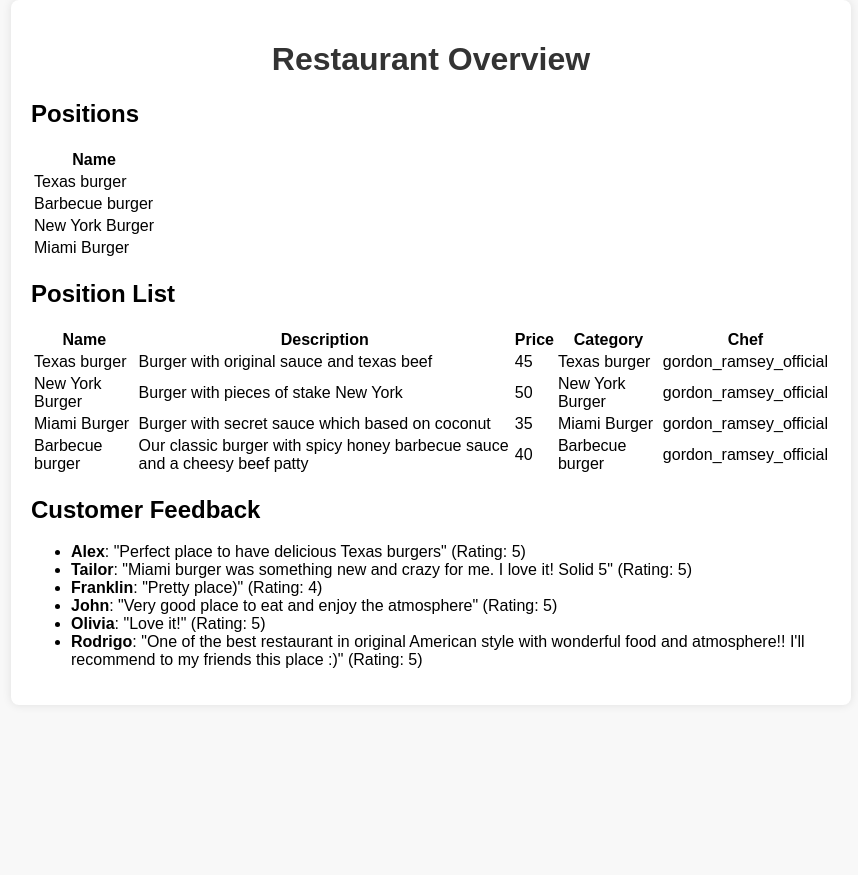
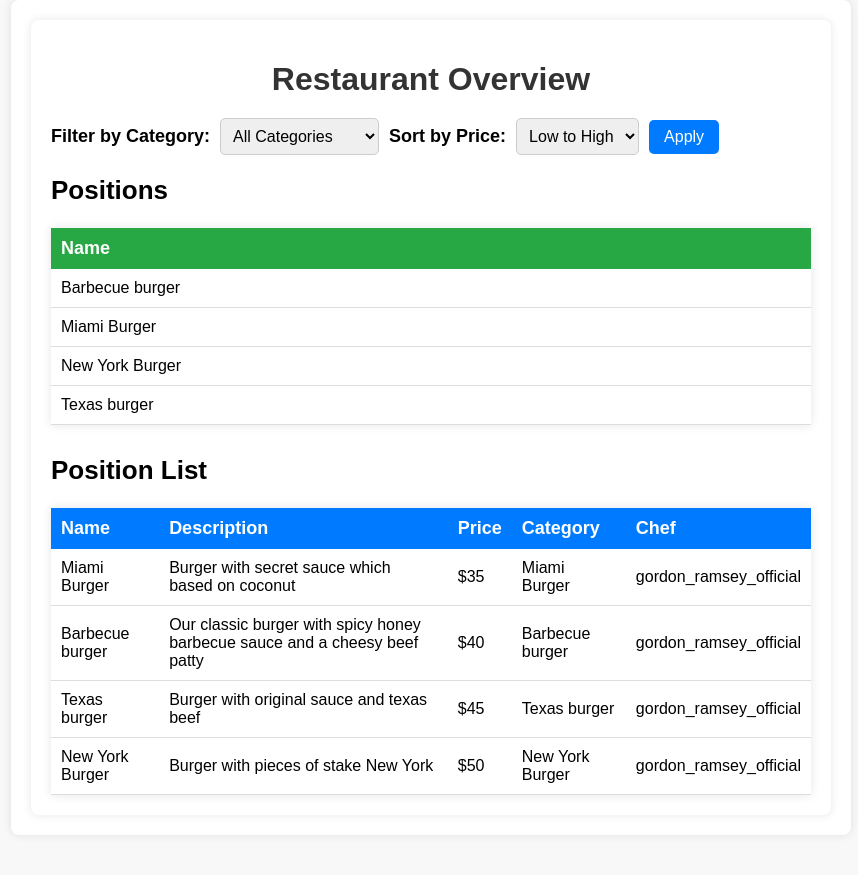
Before and after one commit to weuis/fast-food-web-restaurant, a Django app: page /restaurant_app/ in a window 1280 px wide. Shown: the part 81-956 px from the top of the page, without its empty margins (209-1067 px from the left). Before the commit the page ends 749 px from the top, so only its background shows below. Run offline with Django 5.2, Linux system fonts and the light colour scheme; data comes from the database, SQL or seed files in the repository; both versions use the stored data as it was after the commit; parts of the project's set-up code (start-up, migrations or seed data) failed here and were passed over.

Commit message:
Redesigned to more user-friendly home and menu templates

```diff
--- a/restaurant_app/urls.py
+++ b/restaurant_app/urls.py
@@ -18,6 +18,8 @@ urlpatterns = [
     path("feedback/", feedback_view, name="feedback"),
 
 
+
+
 ]
 
 app_name= "restaurant_app"
--- a/restaurant_app/views.py
+++ b/restaurant_app/views.py
@@ -12,14 +12,29 @@ from .models import (
 )
 
 def home_view(request: HttpRequest) -> HttpResponse:
-    positions = Position.objects.all()
-    position_list = PositionList.objects.all()
-    review = Feedback.objects.all()
+    positions = Position.objects.all().order_by('position_name')
+
+    reviews = Feedback.objects.all().order_by('-id')[:5]
+
+    category_id = request.GET.get('category_id')
+    sort_order = request.GET.get('sort', 'asc')
+
+    if category_id:
+        position_list = PositionList.objects.filter(category_id=category_id)
+    else:
+        position_list = PositionList.objects.all()
+
+    if sort_order == 'desc':
+        position_list = position_list.order_by('-price')
+    else:
+        position_list = position_list.order_by('price')
 
     context = {
         'positions': positions,
         'position_list': position_list,
-        'review': review
+        'reviews': reviews,
+        'selected_category': category_id,
+        'selected_sort': sort_order
     }
     return render(
         request,
@@ -62,7 +77,7 @@ def book_table_view(request: HttpRequest) -> HttpResponse:
         except ValueError:
             total_person = 0
 
-        if name and len(phone_number) == 10 and email and total_person > 0 and booking_data:
+        if total_person > 0 and booking_data:
             data = BookTable(name=name, phone_number=phone_number,
                              email=email, total_person=total_person,
                              booking_date=booking_data)
--- a/templates/restaurant_app/home.html
+++ b/templates/restaurant_app/home.html
@@ -3,54 +3,67 @@
 {% block title %}Home - Restaurant Overview{% endblock %}
 
 {% block content %}
-    <h1>Restaurant Overview</h1>
+<div class="container" style="max-width: 900px; margin: auto; padding: 20px;">
+    <h1 style="text-align: center; font-size: 32px; margin-bottom: 20px;">Restaurant Overview</h1>
 
-    <h2>Positions</h2>
-    <table>
-        <tr>
-            <th>Name</th>
+    <form method="GET" style="margin-bottom: 20px; display: flex; gap: 10px; align-items: center;">
+        <label for="category_id" style="font-size: 18px; font-weight: bold;">Filter by Category:</label>
+        <select name="category_id" id="category_id" style="padding: 8px; font-size: 16px; border-radius: 5px; border: 1px solid #ccc;">
+            <option value="">All Categories</option>
+            {% for position in positions %}
+                <option value="{{ position.id }}" {% if position.id|stringformat:"s" == selected_category %}selected{% endif %}>
+                    {{ position.position_name }}
+                </option>
+            {% endfor %}
+        </select>
+
+        <label for="sort" style="font-size: 18px; font-weight: bold;">Sort by Price:</label>
+        <select name="sort" id="sort" style="padding: 8px; font-size: 16px; border-radius: 5px; border: 1px solid #ccc;">
+            <option value="asc" {% if selected_sort == "asc" %}selected{% endif %}>Low to High</option>
+            <option value="desc" {% if selected_sort == "desc" %}selected{% endif %}>High to Low</option>
+        </select>
+
+        <button type="submit" style="padding: 8px 15px; font-size: 16px; background: #007bff; color: white; border: none; border-radius: 5px; cursor: pointer;">Apply</button>
+    </form>
+
+    <h2 style="font-size: 26px; margin-top: 20px;">Positions</h2>
+    <table style="width: 100%; border-collapse: collapse; margin-top: 10px; box-shadow: 0 0 10px rgba(0, 0, 0, 0.1);">
+        <tr style="background: #28a745; color: white; font-size: 18px;">
+            <th style="padding: 10px; text-align: left;">Name</th>
         </tr>
         {% for position in positions %}
-        <tr>
-            <td>{{ position.position_name }}</td>
+        <tr style="border-bottom: 1px solid #ddd; font-size: 16px;">
+            <td style="padding: 10px;">{{ position.position_name }}</td>
         </tr>
         {% empty %}
         <tr>
-            <td>No positions available</td>
+            <td style="padding: 10px; text-align: center; font-style: italic;">No positions available</td>
         </tr>
         {% endfor %}
     </table>
 
-    <h2>Position List</h2>
-    <table>
-        <tr>
-            <th>Name</th>
-            <th>Description</th>
-            <th>Price</th>
-            <th>Category</th>
-            <th>Chef</th>
+    <h2 style="font-size: 26px; margin-top: 30px;">Position List</h2>
+    <table style="width: 100%; border-collapse: collapse; margin-top: 10px; box-shadow: 0 0 10px rgba(0, 0, 0, 0.1);">
+        <tr style="background: #007bff; color: white; font-size: 18px;">
+            <th style="padding: 10px; text-align: left;">Name</th>
+            <th style="padding: 10px; text-align: left;">Description</th>
+            <th style="padding: 10px; text-align: left;">Price</th>
+            <th style="padding: 10px; text-align: left;">Category</th>
+            <th style="padding: 10px; text-align: left;">Chef</th>
         </tr>
         {% for item in position_list %}
-        <tr>
-            <td>{{ item.position_name }}</td>
-            <td>{{ item.description }}</td>
-            <td>{{ item.price }}</td>
-            <td>{{ item.category.position_name }}</td>
-            <td>{{ item.chef }}</td>
+        <tr style="border-bottom: 1px solid #ddd; font-size: 16px;">
+            <td style="padding: 10px;">{{ item.position_name }}</td>
+            <td style="padding: 10px;">{{ item.description }}</td>
+            <td style="padding: 10px;">${{ item.price }}</td>
+            <td style="padding: 10px;">{{ item.category.position_name }}</td>
+            <td style="padding: 10px;">{{ item.chef }}</td>
         </tr>
         {% empty %}
         <tr>
-            <td colspan="5">No position list available</td>
+            <td colspan="5" style="padding: 10px; text-align: center; font-style: italic;">No position list available</td>
         </tr>
         {% endfor %}
     </table>
-
-    <h2>Customer Feedback</h2>
-    <ul>
-        {% for feedback in review %}
-        <li><strong>{{ feedback.user_name }}</strong>: "{{ feedback.description }}" (Rating: {{ feedback.rating }})</li>
-        {% empty %}
-        <li>No feedback available</li>
-        {% endfor %}
-    </ul>
+</div>
 {% endblock %}
```
Also changed, not shown: templates/restaurant_app/menu.html (+77 -14 lines), db.sqlite3.
